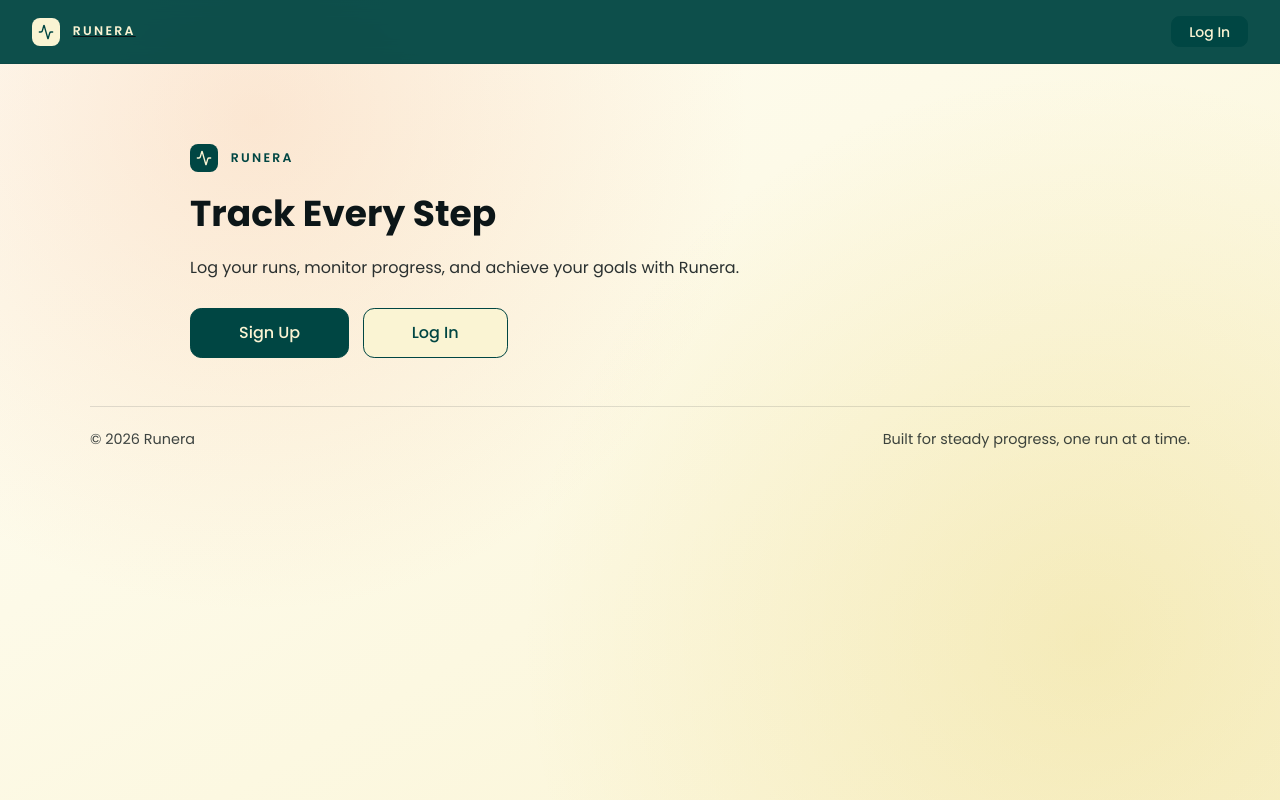
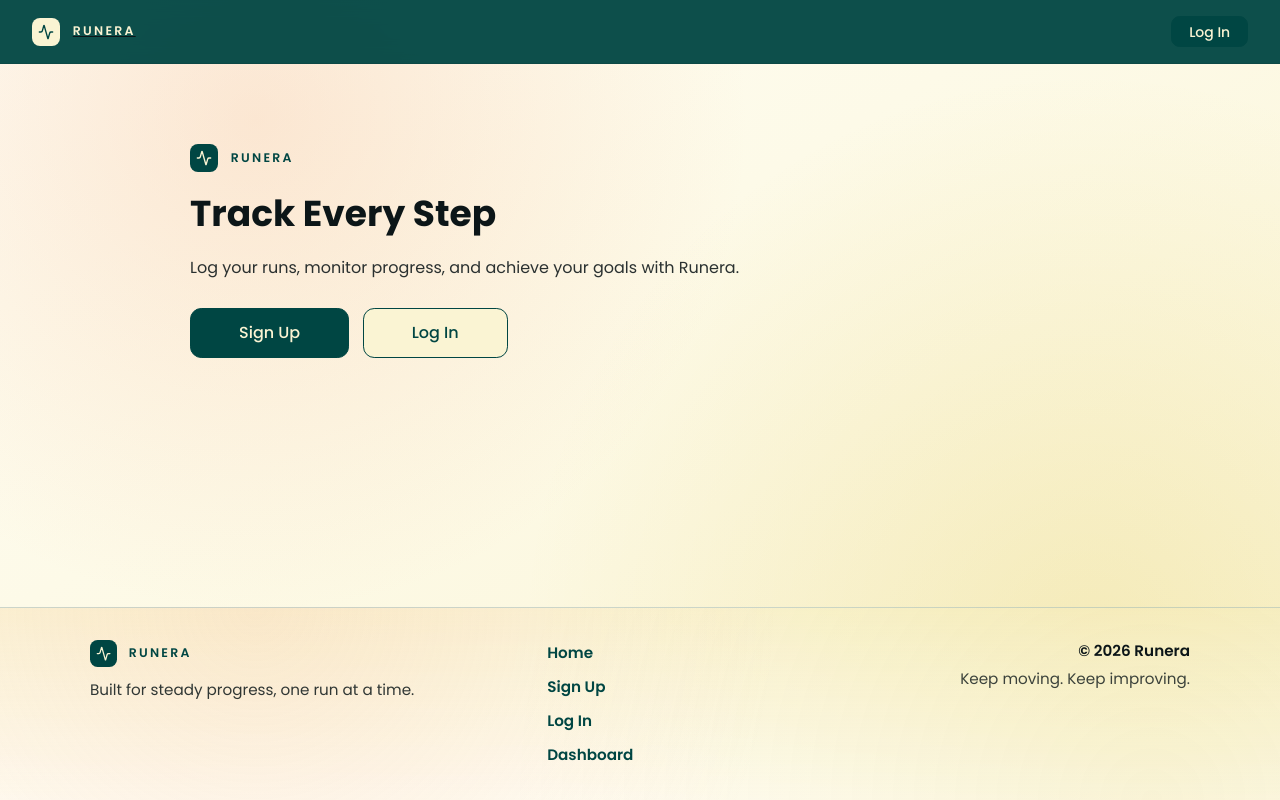
Before and after one commit to Tratatemium/Runera, a React (Create React App) app: page / in a window 1280 px wide. Built offline with nearby package versions, Linux system fonts and the light colour scheme; no server answers.

Commit message:
Feature/footer (#8)
* Add Footer component and styles for improved layout and navigation

* Add Footer component to Dashboard and UserPage for consistent layout

* Remove unused variable declaration for current year in Dashboard component

```diff
--- /dev/null
+++ b/src/components/Footer.module.css
@@ -0,0 +1,119 @@
+.footer {
+	margin-top: 2rem;
+	padding: 2rem 1.5rem;
+	border-top: 1px solid rgba(0, 70, 67, 0.2);
+	background:
+		radial-gradient(circle at 20% 0%, rgba(246, 190, 154, 0.25), transparent 50%),
+		radial-gradient(circle at 90% 100%, rgba(209, 172, 0, 0.12), transparent 55%),
+		linear-gradient(180deg, rgba(250, 244, 211, 0.75) 0%, rgba(255, 254, 246, 0.95) 100%);
+	color: var(--primary-color);
+	font-size: 0.95rem;
+}
+
+.inner {
+	max-width: 1100px;
+	margin: 0 auto;
+	display: grid;
+	grid-template-columns: 1.4fr 1fr 1fr;
+	gap: 1.5rem;
+	align-items: start;
+}
+
+.brandBlock {
+	display: flex;
+	flex-direction: column;
+	gap: 0.75rem;
+}
+
+.brandLink {
+	width: fit-content;
+	text-decoration: none;
+	color: inherit;
+}
+
+.tagline {
+	margin: 0;
+	max-width: 34ch;
+	line-height: 1.5;
+	color: rgba(12, 22, 24, 0.85);
+}
+
+.nav {
+	display: grid;
+	gap: 0.5rem;
+	justify-items: start;
+	align-content: start;
+}
+
+.navLink {
+	text-decoration: none;
+	color: var(--accent-color-1);
+	font-weight: var(--font-weight-semibold);
+	padding: 0.1rem 0;
+	position: relative;
+}
+
+.navLink::after {
+	content: "";
+	position: absolute;
+	left: 0;
+	bottom: -0.05rem;
+	width: 100%;
+	height: 1px;
+	background: var(--accent-color-1);
+	transform: scaleX(0);
+	transform-origin: left;
+	transition: transform 0.2s ease;
+}
+
+.navLink:hover::after,
+.navLink:focus-visible::after {
+	transform: scaleX(1);
+}
+
+.meta {
+	display: grid;
+	gap: 0.35rem;
+	justify-items: end;
+	text-align: right;
+}
+
+.copy,
+.metaText {
+	margin: 0;
+}
+
+.copy {
+	font-weight: var(--font-weight-semibold);
+}
+
+.metaText {
+	color: rgba(12, 22, 24, 0.8);
+}
+
+@media (max-width: 900px) {
+	.inner {
+		grid-template-columns: 1fr 1fr;
+	}
+
+	.meta {
+		justify-items: start;
+		text-align: left;
+	}
+}
+
+@media (max-width: 640px) {
+	.footer {
+		padding: 1.4rem 1rem;
+	}
+
+	.inner {
+		grid-template-columns: 1fr;
+		gap: 1.2rem;
+	}
+
+	.nav {
+		grid-template-columns: 1fr 1fr;
+		gap: 0.6rem 1rem;
+	}
+}
--- /dev/null
+++ b/src/components/Footer.tsx
@@ -0,0 +1,46 @@
+import styles from "./Footer.module.css";
+
+import { Link } from "react-router-dom";
+
+import { Logo } from "./Logo";
+
+function Footer() {
+  const currentYear = new Date().getFullYear();
+
+  return (
+    <footer className={styles.footer}>
+      <div className={styles.inner}>
+        <div className={styles.brandBlock}>
+          <Link to="/" className={styles.brandLink} aria-label="Runera home">
+            <Logo variant="primary" />
+          </Link>
+          <p className={styles.tagline}>
+            Built for steady progress, one run at a time.
+          </p>
+        </div>
+
+        <nav className={styles.nav} aria-label="Footer navigation">
+          <Link to="/" className={styles.navLink}>
+            Home
+          </Link>
+          <Link to="/signup" className={styles.navLink}>
+            Sign Up
+          </Link>
+          <Link to="/login" className={styles.navLink}>
+            Log In
+          </Link>
+          <Link to="/dashboard" className={styles.navLink}>
+            Dashboard
+          </Link>
+        </nav>
+
+        <div className={styles.meta}>
+          <p className={styles.copy}>© {currentYear} Runera</p>
+          <p className={styles.metaText}>Keep moving. Keep improving.</p>
+        </div>
+      </div>
+    </footer>
+  );
+}
+
+export { Footer };
--- a/src/pages/Dashboard.module.css
+++ b/src/pages/Dashboard.module.css
@@ -119,23 +119,6 @@
   background: var(--accent-color-2);
 }
 
-.footer {
-  display: flex;
-  justify-content: space-between;
-  flex-wrap: wrap;
-  gap: 0.6rem 1.5rem;
-  width: min(1100px, 92%);
-  margin: 0 auto;
-  padding: 1.4rem 0 1.8rem;
-  border-top: 1px solid rgba(12, 22, 24, 0.12);
-  font-size: 0.9rem;
-  color: rgba(12, 22, 24, 0.6);
-}
-
-.footer p {
-  margin: 0;
-}
-
 @media (max-width: 600px) {
   .greeting h1 {
     font-size: var(--font-size-h2);
--- a/src/pages/Dashboard.tsx
+++ b/src/pages/Dashboard.tsx
@@ -5,17 +5,17 @@ import { useEffect } from "react";
 import { useAuth } from "../context/AuthContext";
 
 import { Header } from "../components/Header";
+import { Footer } from "../components/Footer";
 import { ButtonLink } from "../components/ButtonLink";
 
 function Dashboard() {
   const navigate = useNavigate();
-  const { user, logout } = useAuth();
+  const { user } = useAuth();
 
   useEffect(() => {
     if (!user) navigate("/");
   }, [user, navigate]);
   if (!user) return null;
-  const currentYear = new Date().getFullYear();
 
   return (
     <div className={styles.page}>
@@ -56,7 +56,7 @@ function Dashboard() {
           </div>
         </main>
       ) : (
-        <div className={styles.loginAction}>
+        <main className={styles.loginAction}>
           <h1>Welcome to Runera</h1>
           <p>Please log in to see your running stats.</p>
           <ButtonLink
@@ -64,13 +64,10 @@ function Dashboard() {
             linkText="Go to Login"
             variant="primary"
           />
-        </div>
+        </main>
       )}
 
-      <footer className={styles.footer}>
-        <p>© {currentYear} Runera</p>
-        <p>Built for steady progress, one run at a time.</p>
-      </footer>
+      <Footer />
     </div>
   );
 }
--- a/src/pages/Home.module.css
+++ b/src/pages/Home.module.css
@@ -35,23 +35,7 @@
 	margin-top: 0.5rem;
 }
 
-.footer {
-	display: flex;
-	justify-content: space-between;
-	flex-wrap: wrap;
-	gap: 0.6rem 1.5rem;
-	width: min(1100px, 92%);
-	margin: 0 auto;
-	padding: 1.4rem 0 1.8rem;
-	border-top: 1px solid rgba(12, 22, 24, 0.12);
-	font-size: 0.9rem;
-	color: rgba(12, 22, 24, 0.8);
-	text-align: left;
-}
 
-.footer p {
-	margin: 0;
-}
 
 @media (max-width: 768px) {
 	.hero {
@@ -62,9 +46,4 @@
 	.title {
 		max-width: 100%;
 	}
-
-	.footer {
-		flex-direction: column;
-		align-items: flex-start;
-	}
 }
--- a/src/pages/Home.tsx
+++ b/src/pages/Home.tsx
@@ -1,12 +1,11 @@
 import styles from "./Home.module.css";
 
 import { Header } from "../components/Header";
+import { Footer } from "../components/Footer";
 import { Logo } from "../components/Logo";
 import { ButtonLink } from "../components/ButtonLink";
 
 function Home() {
-  const currentYear = new Date().getFullYear();
-
   return (
     <div className={styles.home}>
       <Header />
@@ -32,11 +31,7 @@ function Home() {
           </div>
         </section>
       </main>
-
-      <footer className={styles.footer}>
-        <p>© {currentYear} Runera</p>
-        <p>Built for steady progress, one run at a time.</p>
-      </footer>
+      <Footer />
     </div>
   );
 }
--- a/src/pages/UserPage.tsx
+++ b/src/pages/UserPage.tsx
@@ -4,6 +4,7 @@ import { useNavigate } from "react-router-dom";
 import { useAuth } from "../context/AuthContext";
 
 import { Header } from "../components/Header";
+import { Footer } from "../components/Footer";
 import { useEffect } from "react";
 
 function UserPage() {
@@ -70,6 +71,8 @@ function UserPage() {
           </div>
         </div>
       </main>
+
+      <Footer />
     </div>
   );
 }
--- a/src/styles/global.css
+++ b/src/styles/global.css
@@ -14,6 +14,10 @@ body {
   line-height: 1.5;
 
   background: var(--gradient-1);
+}
+
+main {
+  flex: 1;
 }
 
 .small-text,
```
